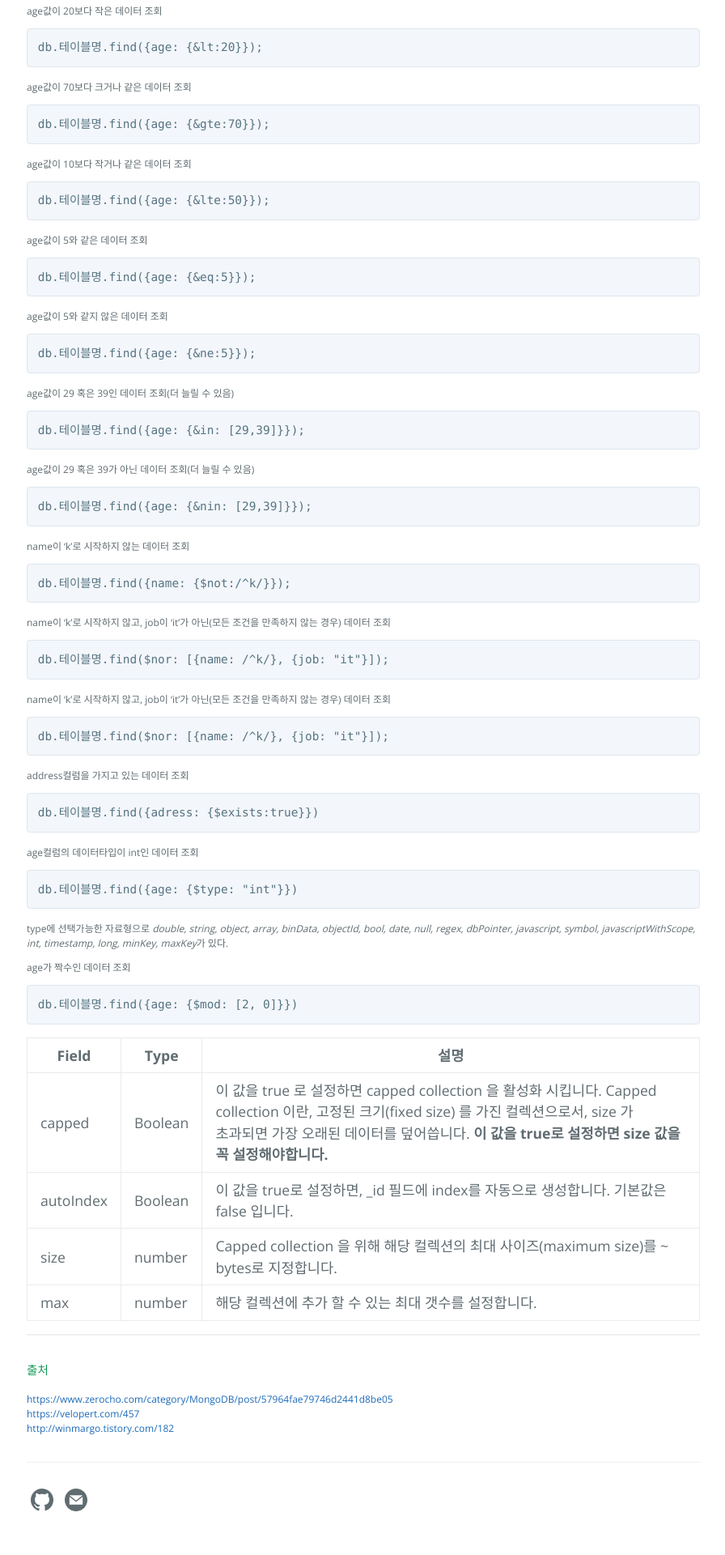
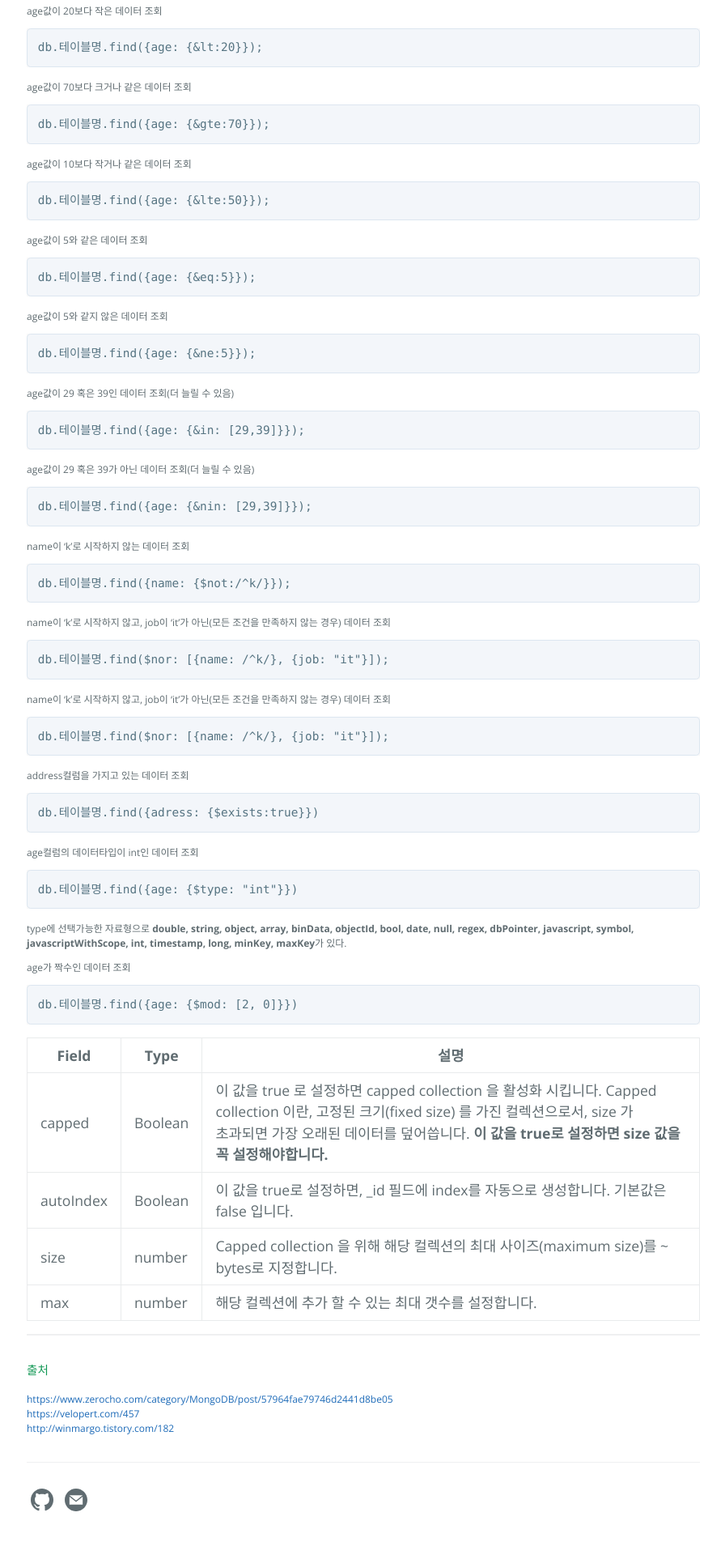
Before and after one commit to zzingyuna/test_site.github.io, a Jekyll site: the page built from _posts/2018-05-04-mongoDB2.md, in a window 1280 px wide. Shown: the part 1426-3346 px from the top of the page at 81% size, without its empty margins (191-1087 px from the left). Built offline with Jekyll 4.4.1, drawn with Linux system fonts in a browser that asks for light colours.

````diff
--- a/_posts/2018-05-04-mongoDB2.md
+++ b/_posts/2018-05-04-mongoDB2.md
@@ -115,7 +115,7 @@ age컬럼의 데이터타입이 int인 데이터 조회
 ```
 db.테이블명.find({age: {$type: "int"}})
 ```
-type에 선택가능한 자료형으로 *double, string, object, array, binData, objectId, bool, date, null, regex, dbPointer, javascript, symbol, javascriptWithScope, int, timestamp, long, minKey, maxKey*가 있다.
+type에 선택가능한 자료형으로 **double, string, object, array, binData, objectId, bool, date, null, regex, dbPointer, javascript, symbol, javascriptWithScope, int, timestamp, long, minKey, maxKey**가 있다.
 
 age가 짝수인 데이터 조회
 ```
````
